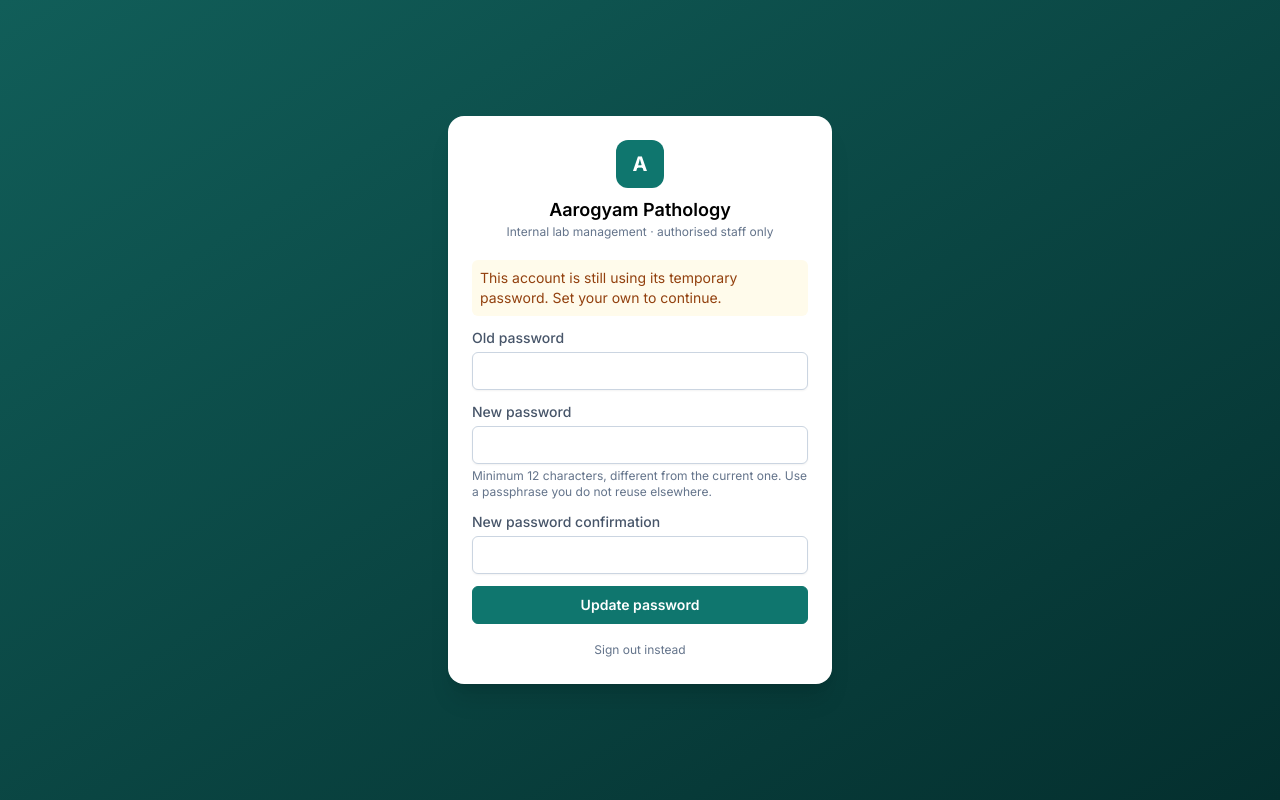
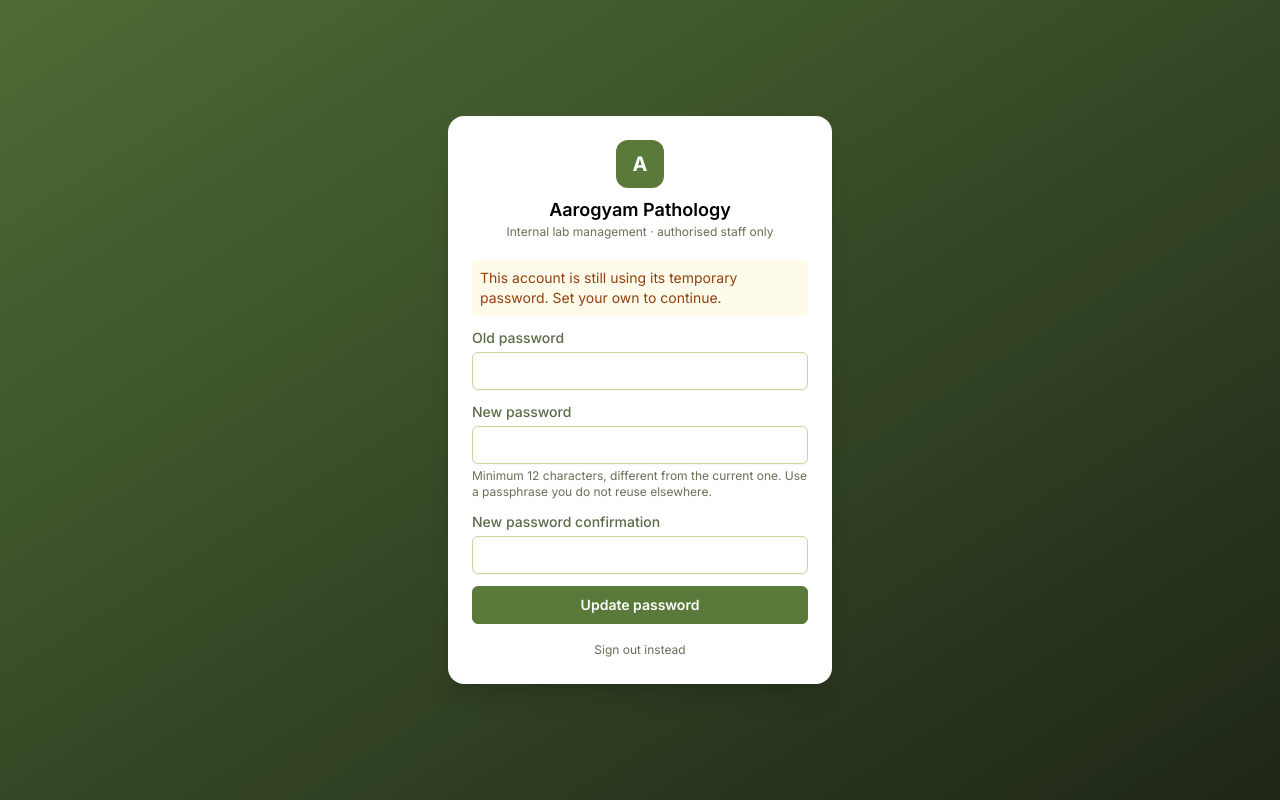
Before and after one commit to argajitsarkr/aarogyam-lab, a Django app: page /accounts/password/ in a window 1280 px wide. Run offline with Django 5.2, Linux system fonts and the light colour scheme; a user stored in the database is signed in; parts of the project's set-up code (start-up, migrations or seed data) failed here and were passed over; some libraries are stand-ins or nearby versions.

Commit message:
Repaint the app in the Matcha Latte palette
#F4F1E8 background, #C9D6A3 surface, #6B8F47 secondary, #E8B87A accent and
#2F3B24 primary/text. Cream canvas, white cards, deep forest sidebar and
table headers, olive green for anything clickable.

Two departures from the palette, both for contrast: button fills use #5A7A3C
because white on #6B8F47 measures 3.7:1, under the 4.5:1 that button text
needs, and muted text is #6E6D58 rather than a lighter warm grey. Red, amber
and emerald keep their meaning - an abnormal result and an overdue call must
not read as a slightly off-brand green.

Tailwind's teal and slate ramps are redefined rather than rewriting the
utilities in forty templates, so every bg-teal-700 and text-slate-500 already
written follows the palette. The ramps have to exist twice, because the DEBUG
CDN build cannot read tailwind.config.js; test_theme.py fails if the copy in
_assets.html drifts from it, or if a palette colour leaves the token block.

Co-Authored-By: Claude Opus 5 <noreply@anthropic.com>

```diff
--- a/templates/_assets.html
+++ b/templates/_assets.html
@@ -13,6 +13,16 @@
 {% if USE_CDN_ASSETS %}
   {# Dev fallback when the Tailwind bundle has not been built (DEBUG only). #}
   <script src="https://cdn.tailwindcss.com/3.4.17?plugins=forms"></script>
+  <script>
+    /* The CDN build does not read tailwind.config.js, so the two colour ramps are
+       repeated here for DEBUG. apps/core/tests/test_theme.py fails if they drift. */
+    tailwind.config = { theme: { extend: { colors: {
+      teal: {"50": "#F4F1E8", "100": "#EEF2E2", "200": "#D3DFB6", "300": "#C9D6A3", "400": "#A5BE7B", "500": "#83A357", "600": "#6B8F47", "700": "#5A7A3C", "800": "#4E6B34", "900": "#2F3B24", "950": "#1E2617"},
+      slate: {"50": "#F7F5EE", "100": "#EFEDE2", "200": "#E0DED0", "300": "#CBC9B8", "400": "#A8A693", "500": "#6E6D58", "600": "#5C5B49", "700": "#53533F", "800": "#3C3D2C", "900": "#2F3B24", "950": "#191A10"},
+      canvas: "#F4F1E8",
+      accent: { DEFAULT: "#E8B87A", bg: "#FBF0DF", ink: "#8A5A1E" }
+    }, fontFamily: { sans: ["Inter", "ui-sans-serif", "system-ui", "sans-serif"] } } } };
+  </script>
   <style type="text/tailwindcss">{% include "_components.css" %}</style>
   <script src="https://unpkg.com/htmx.org@2.0.4/dist/htmx.min.js" defer></script>
   <script src="https://unpkg.com/alpinejs@3.14.8/dist/cdn.min.js" defer></script>
--- a/templates/_components.css
+++ b/templates/_components.css
@@ -6,38 +6,54 @@
    is in one place instead of spread across forty templates.
    ------------------------------------------------------------ */
 :root {
-  /* Brand - teal. --brand is the clickable/active colour. */
-  --brand: #0f766e;          /* teal-700 */
-  --brand-dark: #115e59;     /* teal-800, hover */
-  --brand-darker: #134e4a;   /* teal-900, sidebar */
-  --brand-tint: #f0fdfa;     /* teal-50, selected rows */
-  --brand-ink: #134e4a;      /* text on a tint */
+  /* ----------------------------------------------------------------
+     "Matcha Latte" palette (chosen 2026-11-18):
+       #F4F1E8 background   #C9D6A3 surface   #6B8F47 secondary
+       #E8B87A accent       #2F3B24 primary / text
+     Two deliberate adjustments, both for legibility:
+       - button fills use #5A7A3C, a shade darker than the palette's #6B8F47.
+         White on #6B8F47 is 3.7:1, under the 4.5:1 needed for button text;
+         #5A7A3C is 4.9:1. #6B8F47 still appears as the lighter accent.
+       - muted text is #6E6D58 (4.7:1 on the cream) rather than a lighter grey.
+     ---------------------------------------------------------------- */
+  --brand: #5A7A3C;          /* interactive fills, white text on top */
+  --brand-dark: #4E6B34;     /* hover */
+  --brand-darker: #2F3B24;   /* sidebar, table header - palette primary */
+  --brand-light: #6B8F47;    /* palette secondary, for accents on dark */
+  --brand-tint: #EEF2E2;     /* selected rows, soft fills */
+  --brand-ink: #2F3B24;      /* text on a tint */
 
-  /* Neutrals */
-  --surface: #ffffff;        /* cards, tables, header */
-  --canvas: #f8fafc;         /* page background */
-  --panel: #f1f5f9;          /* filter block, table head */
-  --line: #e2e8f0;           /* borders */
-  --line-strong: #cbd5e1;
-  --ink: #1e293b;            /* body text */
-  --ink-soft: #475569;       /* secondary text */
-  --ink-muted: #94a3b8;      /* labels, placeholders */
+  /* Neutrals - warm, so they sit with the cream rather than fighting it */
+  --surface: #ffffff;        /* cards and tables lift off the canvas */
+  --canvas: #F4F1E8;         /* palette background */
+  --panel: #E7EDD6;          /* filter block, table hover - a sage tint */
+  --line: #E0DED0;
+  --line-strong: #C9D6A3;    /* palette surface works as a border */
+  --ink: #2F3B24;            /* palette primary */
+  --ink-soft: #5B6A48;
+  --ink-muted: #6E6D58;
   --ink-invert: #ffffff;
 
-  /* Status - also used by the pill tag */
-  --ok: #047857;        --ok-bg: #ecfdf5;
-  --warn: #b45309;      --warn-bg: #fffbeb;
-  --danger: #b91c1c;    --danger-bg: #fef2f2;
-  --info: #1d4ed8;      --info-bg: #eff6ff;
+  /* Accent - the palette's #E8B87A. Used for attention that is not an error. */
+  --accent: #E8B87A;
+  --accent-bg: #FBF0DF;
+  --accent-ink: #8A5A1E;
+
+  /* Status. Red and amber keep their meaning: an abnormal result must not read
+     as "slightly off-brand green". */
+  --ok: #3F6B2E;        --ok-bg: #EEF2E2;
+  --warn: #8A5A1E;      --warn-bg: #FBF0DF;
+  --danger: #A33A2A;    --danger-bg: #FBEDEA;
+  --info: #3C5A7A;      --info-bg: #ECF1F6;
 
   --radius-sm: 4px;
   --radius: 6px;
   --radius-lg: 10px;
   --radius-full: 9999px;
 
-  --shadow-sm: 0 1px 2px rgb(15 23 42 / 0.06);
-  --shadow-md: 0 4px 12px rgb(15 23 42 / 0.08);
-  --shadow-lg: 0 10px 26px rgb(15 23 42 / 0.10);
+  --shadow-sm: 0 1px 2px rgb(47 59 36 / 0.07);
+  --shadow-md: 0 4px 12px rgb(47 59 36 / 0.10);
+  --shadow-lg: 0 10px 26px rgb(47 59 36 / 0.12);
 
   --sidebar-w: 16rem;
   --sidebar-w-rail: 4.25rem;
@@ -48,6 +64,7 @@
 }
 
 html { font-family: var(--font-sans); }
+body { background-color: var(--canvas); }
 
 /* Sidebar width, both states, from the tokens. The element carries no Tailwind
    width utility: `w-64` sits in Tailwind's utilities layer and would outrank
```
Also changed, not shown: CLAUDE.md (+11 -1 lines), apps/core/tests/test_theme.py (added, +38 -0 lines), tailwind.config.js (+51 -0 lines).
